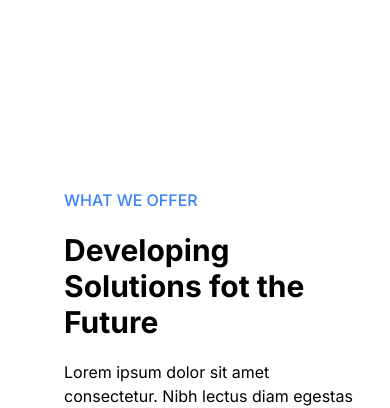
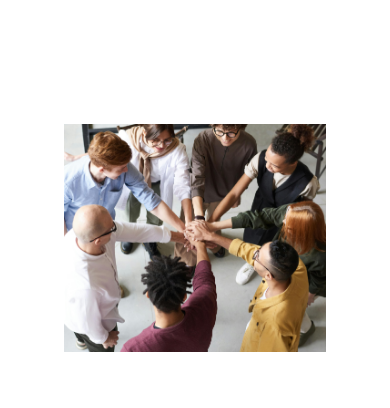
Before and after one commit to InfinityDevsHQ/software-house-next, a Next.js app: page / in a window 390 px wide. Shown: the part 1400-1808 px from the top of the page. Built offline with nearby package versions, Linux system fonts and the light colour scheme.

Commit message:
fix: mobile design

```diff
--- a/app/page.tsx
+++ b/app/page.tsx
@@ -7,6 +7,7 @@ import DevelopingSolutions from "@/components/homepage/developing-solutions";
 import HeroSection from "@/components/homepage/hero-section";
 import Overview from "@/components/homepage/overview";
 import Services from "@/components/homepage/services";
+import SuccessRate from "@/components/homepage/success-rate";
 
 export default function Home() {
   return (
@@ -17,6 +18,9 @@ export default function Home() {
       </div>
       <About />
       <Businesses />
+      <section className="p-12 w-full lg:hidden">
+        <SuccessRate />
+      </section>
       <DevelopingSolutions />
       <Convince />
       <Services />
--- a/components/homepage/about.tsx
+++ b/components/homepage/about.tsx
@@ -4,8 +4,8 @@ import Rating from "./about/rating";
 export default function About() {
   return (
     <section className="px-16 py-24">
-      <div className="flex gap-12 justify-between">
-        <div className="py-16 flex flex-col gap-5 flex-1">
+      <div className="flex flex-col lg:flex-row gap-12 justify-between">
+        <div className="py-16 flex flex-col gap-5 flex-1 order-2 lg:order-1">
           <header className="flex gap-5 justify-between">
             <div className="flex flex-1 flex-col gap-5 w-full">
               <p className="uppercase text-primary-medium font-medium">
@@ -24,7 +24,7 @@ export default function About() {
           </header>
           <Rating />
         </div>
-        <div className="flex items-center justify-center">
+        <div className="flex items-center justify-center order-1 lg:order-2">
           <Image
             src={"/assets/convince.png"}
             width={483}
--- a/components/homepage/businesses.tsx
+++ b/components/homepage/businesses.tsx
@@ -3,7 +3,8 @@ import SuccessRate from "./success-rate";
 
 export default function Businesses() {
   return (
-    <section className="business-bg p-2.5 h-[600px] flex items-center relative">
+    <section className="business-bg p-2.5 h-[600px] relative">
+      <div className="flex items-center">
         <div className="p-12">
           <div className="max-w-[561px] flex flex-col gap-5">
             <p className="text-white">Welcome to Infinity Devs</p>
@@ -22,7 +23,8 @@ export default function Businesses() {
             </Button>
           </div>
         </div>
-      <section className="px-12 absolute w-full -bottom-24">
+      </div>
+      <section className="px-12 absolute w-full -bottom-24  hidden lg:block">
         <SuccessRate />
       </section>
     </section>
--- a/components/homepage/developing-solutions.tsx
+++ b/components/homepage/developing-solutions.tsx
@@ -51,9 +51,9 @@ export default function DevelopingSolutions() {
     },
   ];
   return (
-    <section className="px-16 py-28">
+    <section className="px-16 lg:py-28">
       <div className="py-12 flex flex-col gap-12">
-        <header className="flex gap-5 justify-between">
+        <header className="flex flex-col lg:flex-row gap-5 justify-between">
           <div className="flex flex-1 flex-col gap-5 max-w-md w-full">
             <p className="uppercase text-primary-medium font-medium">
               what we offer
```
Lines whose indentation alone changed are shown as unchanged.
